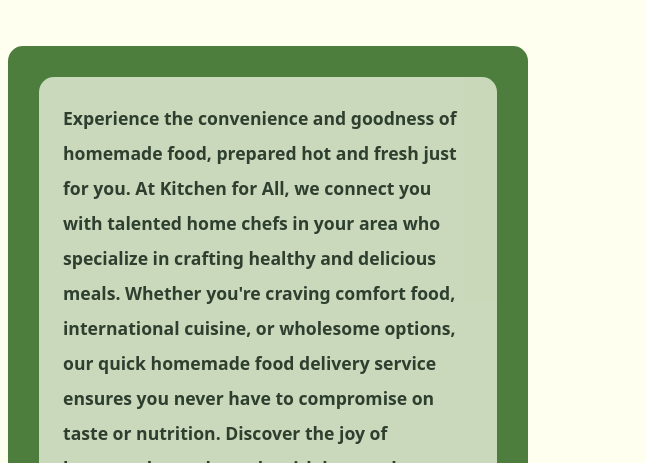
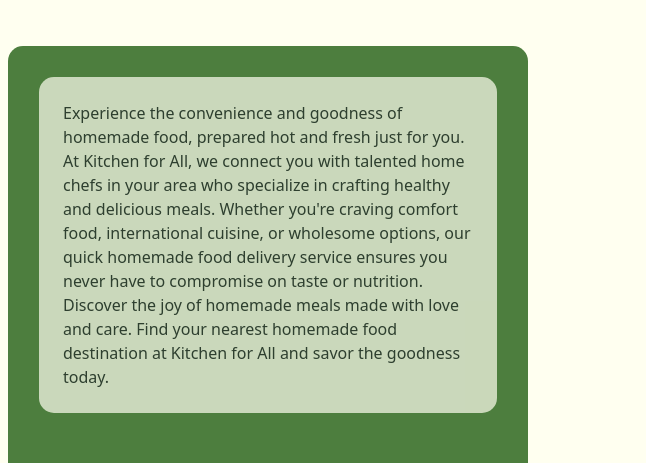
Before and after one commit to Bibek-Ray/Your-Kitchen, a website: page public/Kitchen For All.html in a window 1280 px wide. Shown: the part 523-986 px from the top of the page, 634-1280 px from the left. Drawn offline with nearby package versions, Linux system fonts and the light colour scheme; a web font is replaced by a local one.

Commit message:
Update Kitchen For All.html

```diff
--- a/public/Kitchen For All.html
+++ b/public/Kitchen For All.html
@@ -105,7 +105,7 @@
     </div>
     <div class="container p-3" style="background-color: #4D7E3E; border-radius:15px;">
       <div class="" style="background-color: ivory;opacity: 0.7; margin: 15px;border-radius:15px;">
-      <p class="p-4 advertisement-text" >Experience the convenience and goodness of homemade food, prepared hot and fresh just for you.
+      <p class="p-4" >Experience the convenience and goodness of homemade food, prepared hot and fresh just for you.
          At Kitchen for All, we connect you with talented home chefs in your area who specialize in crafting healthy and
           delicious meals. Whether you're craving comfort food, international cuisine, or wholesome options, our quick
           homemade food delivery service ensures you never have to compromise on taste or nutrition.
```
